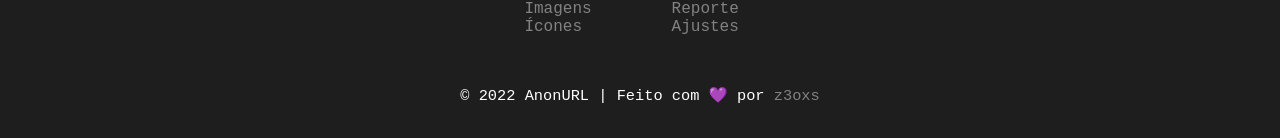
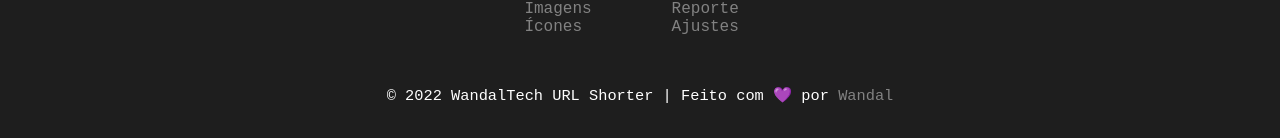
Before and after one commit to anonurl/anonurl, a React (Create React App) app: page / in a window 1280 px wide. Shown: the part 1709-1847 px from the top of the page. Built offline with nearby package versions, Linux system fonts and the light colour scheme.

Commit message:
Update index.jsx

```diff
--- a/src/components/Footer/index.jsx
+++ b/src/components/Footer/index.jsx
@@ -42,7 +42,7 @@
                         <li><Link to="/settings">{ lang.footer.settings }</Link></li>
                     </ul>
                 </section>
-                <p>&copy; 2022 AnonURL | { lang.footer.message } <a href="https://github.com/z3oxs">z3oxs</a></p>
+                <p>&copy; 2022 WandalTech URL Shorter | { lang.footer.message } <a href="https://wandal.tech">Wandal</a></p>
             </Footer>
         </ThemeProvider>
     );
```
